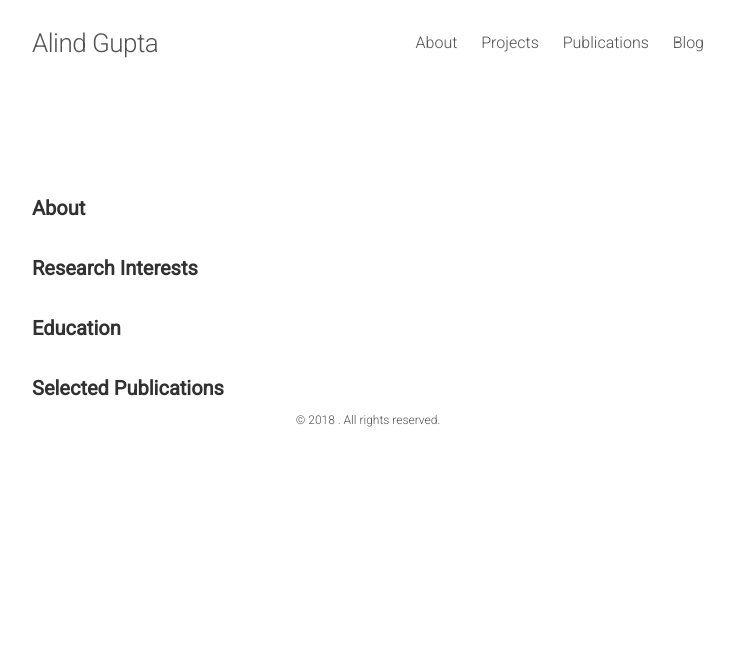
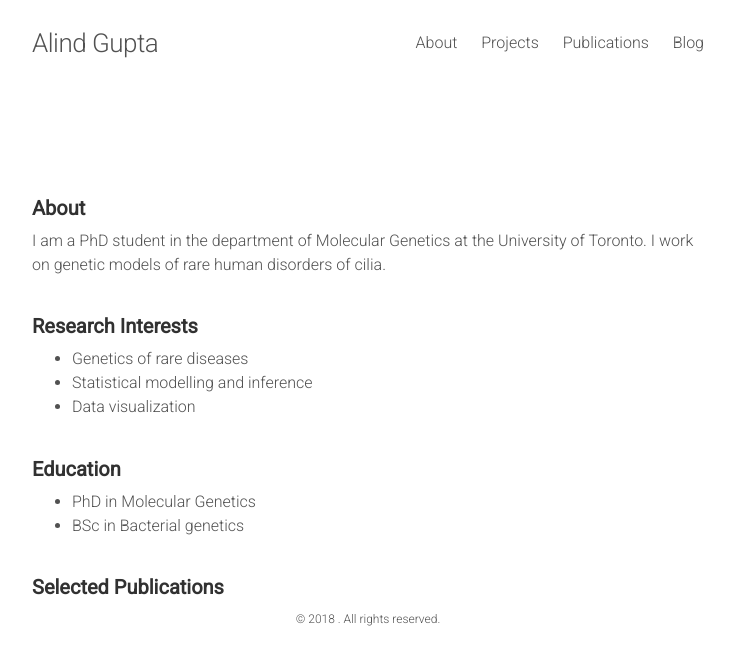
Before and after one commit to alindgupta/alindgupta.github.io, a Jekyll site: the page built from index.md, in a window 1280 px wide. Shown: the top 665 px of the page, without its empty margins (272-1006 px from the left). Built offline with Jekyll 4.4.1, drawn with Linux system fonts in a browser that asks for light colours; nearby versions of some CDN libraries.

Commit message:
Personalize content

```diff
--- a/index.md
+++ b/index.md
@@ -4,12 +4,16 @@ title: Home
 ---
 
 # About
-
+I am a PhD student in the department of Molecular Genetics at the University of Toronto.
+I work on genetic models of rare human disorders of cilia.
 
 # Research Interests
-
+- Genetics of rare diseases
+- Statistical modelling and inference
+- Data visualization
 
 # Education
-
+- PhD in Molecular Genetics
+- BSc in Bacterial genetics
 
 # Selected Publications
```
